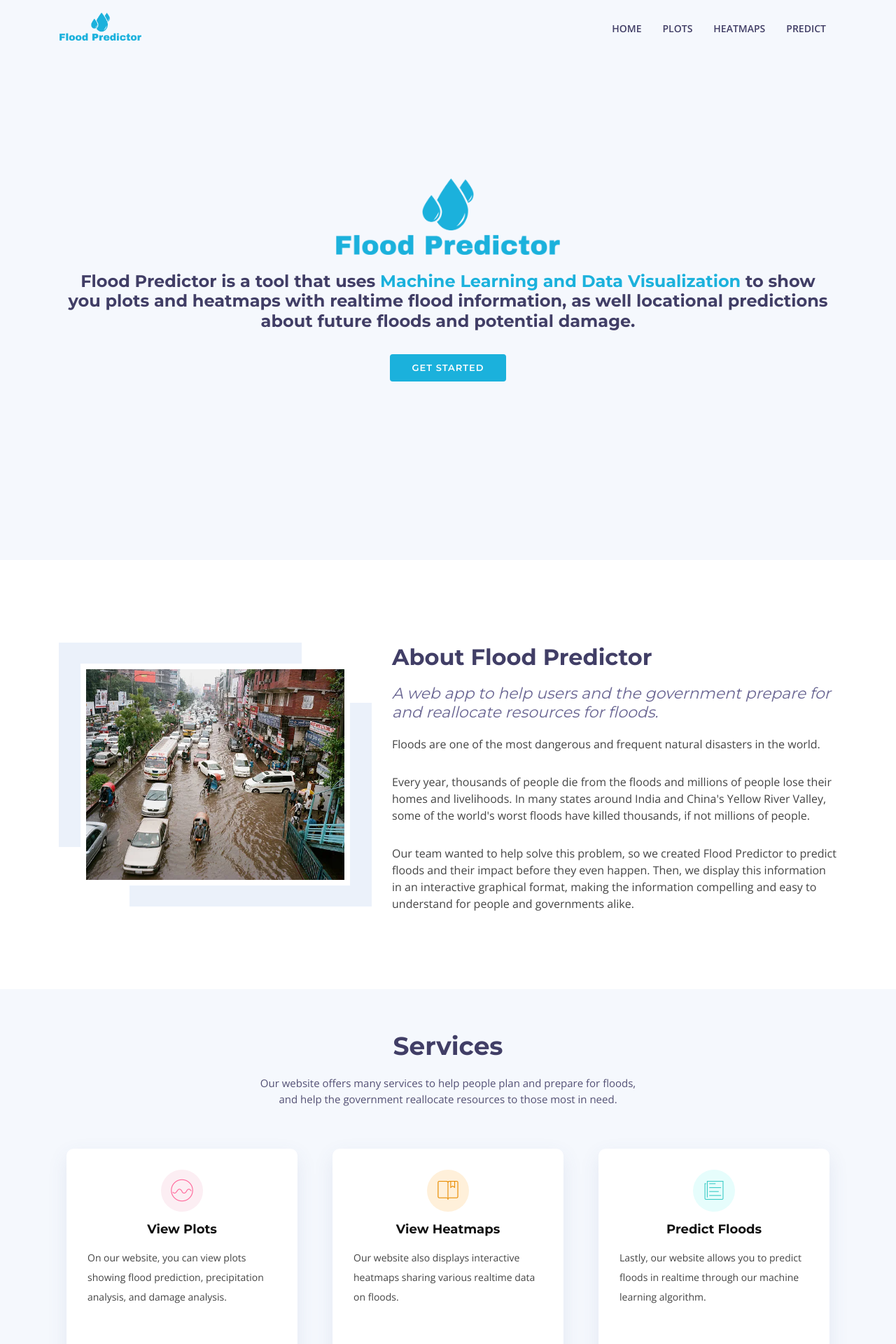
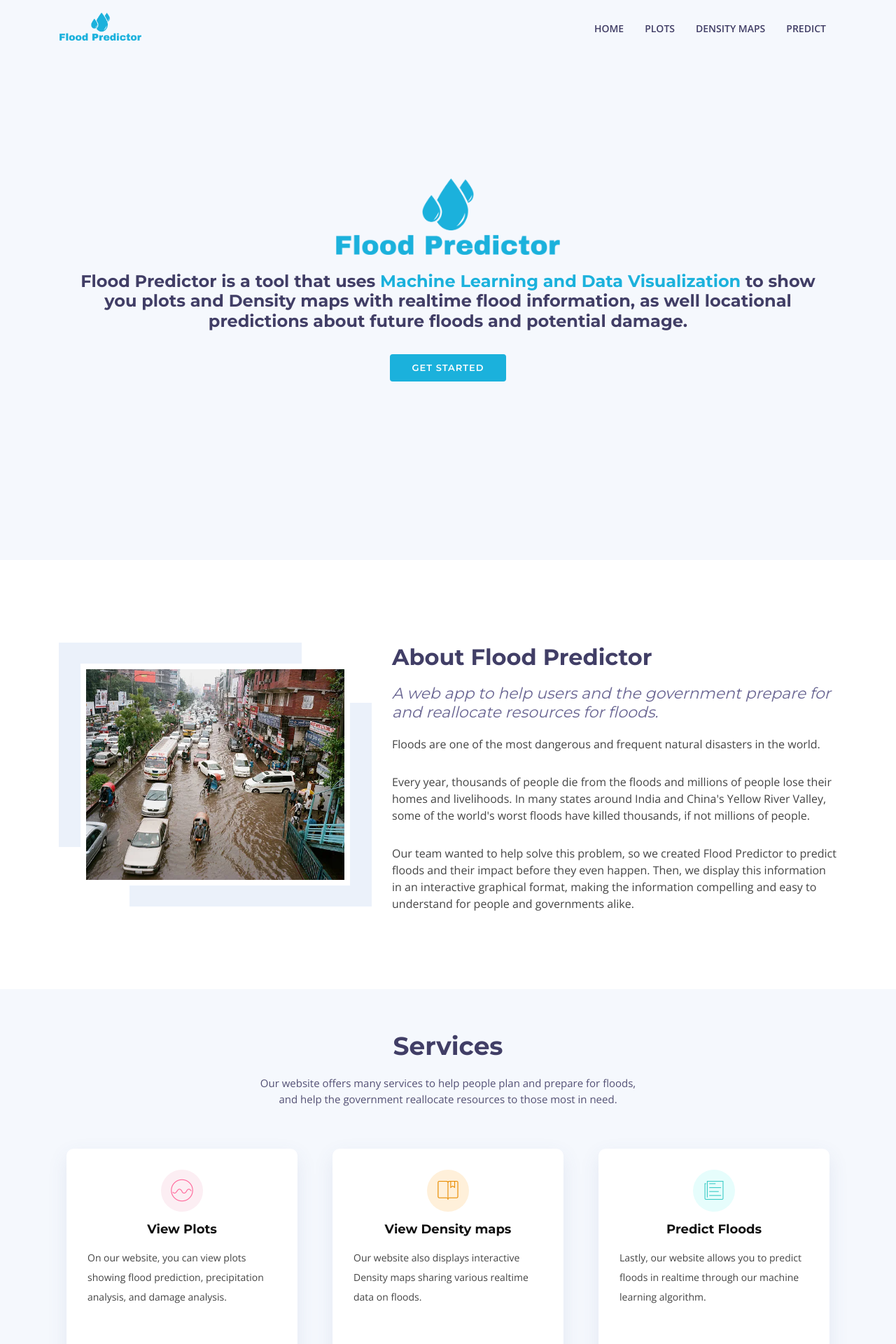
Before and after one commit to SaurabhTiwari4093/Flood-Forecasting, a Flask app: page / in a window 1280 px wide. Shown: the top 1920 px of the page at 70% size. Run offline with Flask 2, Linux system fonts and the light colour scheme; parts of the project's set-up code (start-up, migrations or seed data) failed here and were passed over; some libraries are stand-ins or nearby versions; some web fonts are replaced.

Commit message:
Updated heatmap to density map

```diff
--- a/application.py
+++ b/application.py
@@ -30,43 +30,9 @@ def plots():
     return render_template('plots.html')
 
 
-@application.route('/heatmaps.html')
+@application.route('/densityMaps.html')
 def heatmaps():
-    return render_template('heatmaps.html')
-
-
-@application.route('/satellite.html')
-def satellite():
-    direc = "processed_satellite_images/Delhi_July.png"
-    with open(direc, "rb") as image_file:
-        image = base64.b64encode(image_file.read())
-    image = image.decode('utf-8')
-    return render_template('satellite.html', data=data, image_file=image, months=months, text="Delhi in January 2020")
-
-
-@application.route('/satellite.html', methods=['GET', 'POST'])
-def satelliteimages():
-    place = request.form.get('place')
-    date = request.form.get('date')
-    data = [{'name': 'Delhi', "sel": ""}, {'name': 'Mumbai', "sel": ""}, {
-        'name': 'Kolkata', "sel": ""}, {'name': 'Bangalore', "sel": ""}, {'name': 'Chennai', "sel": ""}]
-    months = [{"name": "May", "sel": ""}, {
-        "name": "June", "sel": ""}, {"name": "July", "sel": ""}]
-    for item in data:
-        if item["name"] == place:
-            item["sel"] = "selected"
-
-    for item in months:
-        if item["name"] == date:
-            item["sel"] = "selected"
-
-    text = place + " in " + date + " 2020"
-
-    direc = "processed_satellite_images/{}_{}.png".format(place, date)
-    with open(direc, "rb") as image_file:
-        image = base64.b64encode(image_file.read())
-    image = image.decode('utf-8')
-    return render_template('satellite.html', data=data, image_file=image, months=months, text=text)
+    return render_template('densityMaps.html')
 
 
 @application.route('/predicts.html')
--- a/templates/index.html
+++ b/templates/index.html
@@ -11,7 +11,7 @@
     <meta
       content="Flood Predictor is a tool that uses
     Machine Learning and Data Visualization to show you
-    plots and heatmaps with realtime flood information, as well
+    plots and Density maps with realtime flood information, as well
     locational predictions about future floods and potential damage."
       name="description"
     />
@@ -83,7 +83,7 @@
           <ul>
             <li class="active"><a href="index.html">Home</a></li>
             <li><a href="plots.html">Plots</a></li>
-            <li><a href="heatmaps.html">Heatmaps</a></li>
+            <li><a href="densityMaps.html">Density maps</a></li>
             <li><a href="predicts.html">Predict</a></li>
           </ul>
         </nav>
@@ -109,7 +109,7 @@
           <h2 class="my-4">
             Flood Predictor is a tool that uses
             <span>Machine Learning and Data Visualization</span> to show you
-            plots and heatmaps with realtime flood information, as well
+            plots and Density maps with realtime flood information, as well
             locational predictions about future floods and potential damage.
           </h2>
           <a href="#about" class="scrollto btn-get-started mt-2">Get Started</a>
@@ -205,9 +205,9 @@
                     style="color: #e98e06"
                   ></i>
                 </div>
-                <h4 class="title"><a href="heatmaps.html">View Heatmaps</a></h4>
+                <h4 class="title"><a href="densityMaps.html">View Density maps</a></h4>
                 <p class="description">
-                  Our website also displays interactive heatmaps sharing various
+                  Our website also displays interactive Density maps sharing various
                   realtime data on floods.
                 </p>
               </div>
--- a/templates/plots.html
+++ b/templates/plots.html
@@ -11,7 +11,7 @@
     <meta
       content="Flood Predictor is a tool that uses
   Machine Learning and Data Visualization to show you
-  plots and heatmaps with realtime flood information, as well
+  plots and Density maps with realtime flood information, as well
   locational predictions about future floods and potential damage."
       name="description"
     />
@@ -84,7 +84,7 @@
           <ul>
             <li><a href="index.html">Home</a></li>
             <li class="active"><a href="plots.html">Plots</a></li>
-            <li><a href="heatmaps.html">Heatmaps</a></li>
+            <li><a href="densityMaps.html">Density maps</a></li>
             <li><a href="predicts.html">Predict</a></li>
           </ul>
         </nav>
--- a/templates/predicts.html
+++ b/templates/predicts.html
@@ -11,7 +11,7 @@
   <meta
     content="Flood Predictor is a tool that uses
   Machine Learning and Data Visualization to show you
-  plots and heatmaps with realtime flood information, as well
+  plots and Density maps with realtime flood information, as well
   locational predictions about future floods and potential damage."
     name="description"
   />
@@ -109,7 +109,7 @@
           <ul>
             <li><a href="index.html">Home</a></li>
             <li><a href="plots.html">Plots</a></li>
-            <li><a href="heatmaps.html">Heatmaps</a></li>
+            <li><a href="densityMaps.html">Density maps</a></li>
             <li class="active"><a href="predicts.html">Predict</a></li>
           </ul>
         </nav>
```
Also changed, not shown: templates/densityMaps.html (renamed from templates/heatmaps.html, +4 -4 lines), 1 other file.
